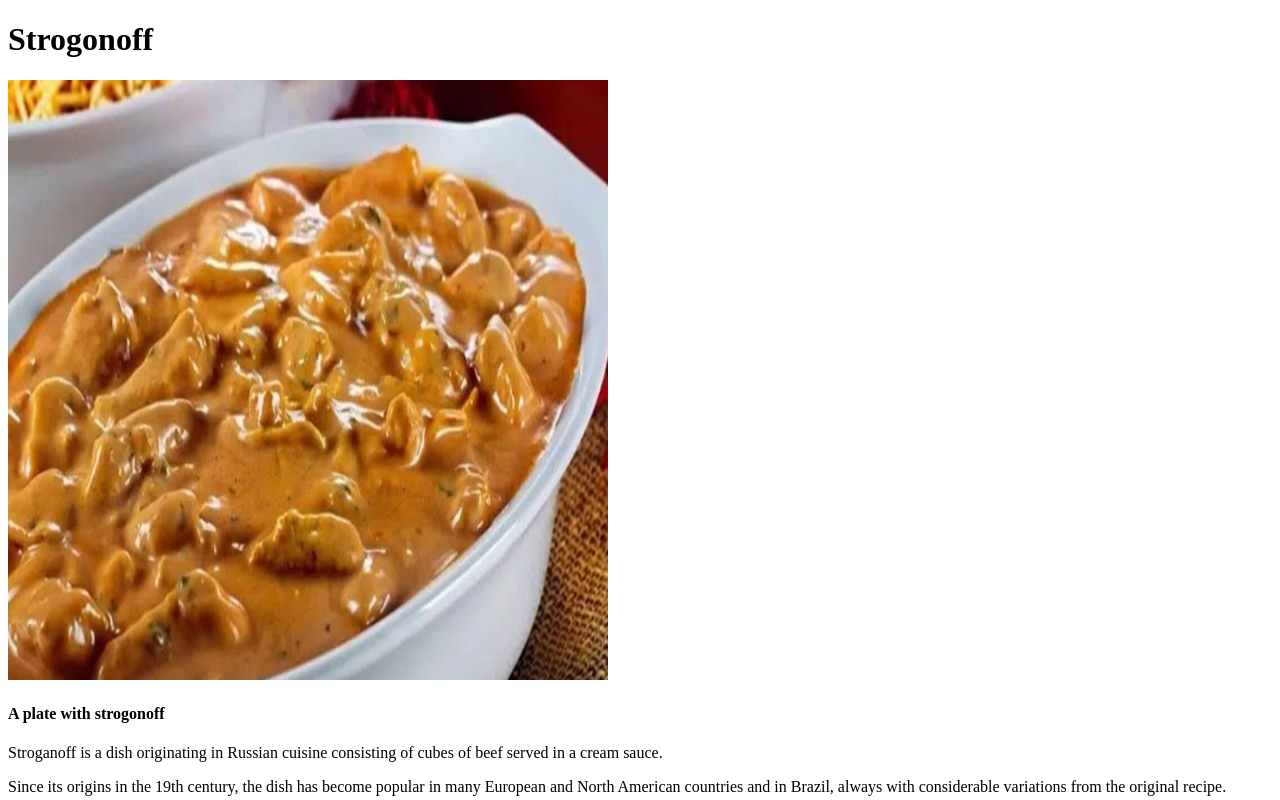
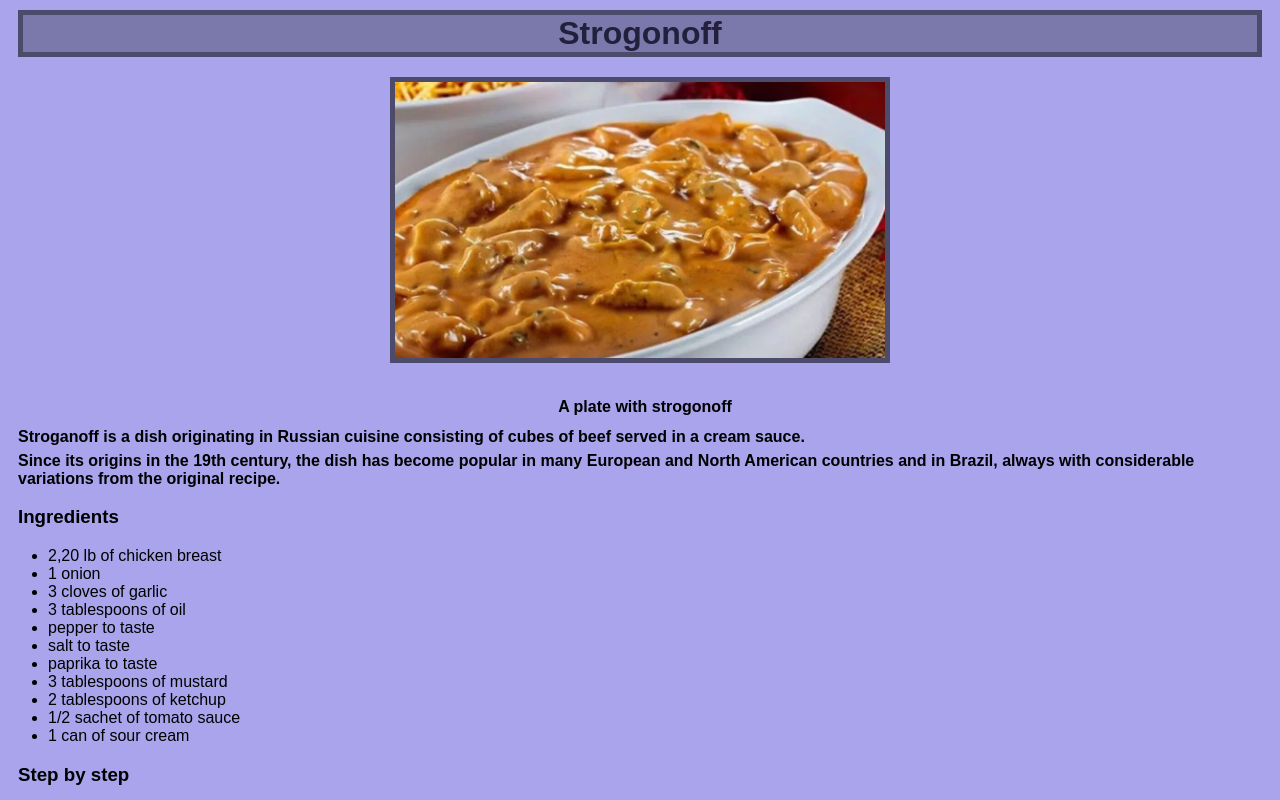
Before and after one commit to Beuuuh/Recipes, a plain HTML site: page recipes/strogonoff.html in a window 1280 px wide. Shown: the top 800 px of the page. Drawn offline with Linux system fonts and the light colour scheme.

Commit message:
i change the way i wrote the css file, also i have done the strogonoff css file

```diff
--- a/recipes/strogonoff.html
+++ b/recipes/strogonoff.html
@@ -4,19 +4,24 @@
     <meta charset="UTF-8">
     <meta http-equiv="X-UA-Compatible" content="IE=edge">
     <meta name="viewport" content="width=device-width, initial-scale=1.0">
+    <link rel="stylesheet" href="../recipes_css/strogonoff.css">
     <title>Recipe Web-site</title>
 </head>
 <body>
-    <h1>Strogonoff</h1>
+    <h1 class="title">Strogonoff</h1>
 
-    <img src="../img/strogonoff.jpg" alt="Strogonoff" height="600px" width="600px">
+    <div class="image">
+        <img src="../img/strogonoff.jpg" alt="Strogonoff" height="600px" width="600px">
+    </div>
 
-    <h4>A plate with strogonoff</h4>
+    <h4 class="desc">A plate with strogonoff</h4>
 
-    <p>Stroganoff is a dish originating in Russian cuisine consisting of cubes of beef served in a cream sauce.</p>
-    <p>Since its origins in the 19th century, the dish has become popular in many European and North American countries and in Brazil, always with considerable variations from the original recipe.</p>
+    <div class="paragraphs">
+        <p class="pfrst">Stroganoff is a dish originating in Russian cuisine consisting of cubes of beef served in a cream sauce.</p>
+        <p class="pscnd">Since its origins in the 19th century, the dish has become popular in many European and North American countries and in Brazil, always with considerable variations from the original recipe.</p>
+    </div>
 
-    <h3>Ingredients</h3>
+    <h3 class="ingredients">Ingredients</h3>
 
     <ul>
         <li>2,20 lb of chicken breast</li>
@@ -32,7 +37,7 @@
         <li>1 can of sour cream</li>
     </ul>
 
-    <h3>Step by step</h3>
+    <h3 class="steps">Step by step</h3>
 
     <ol>
         <li>Cut the chicken into cubes.</li>
--- a/recipes_css/strogonoff.css
+++ b/recipes_css/strogonoff.css
@@ -0,0 +1,54 @@
+* {
+    box-sizing: border-box;
+    font-family: Arial, Helvetica, sans-serif;
+}
+
+body {
+    background-color: #A9A4EB;
+}
+
+.title {
+    border: 5px solid #4D4B6B;
+    text-align: center;
+    background-color: #7B78AB;
+    color: #22203b;
+    margin: 10px;
+}
+
+.image {
+    text-align: center;
+}
+
+.image img {
+    border: 5px solid #4D4B6B;
+    margin: 10px;
+    width: 500px;
+    height: auto;
+}
+
+.desc {
+    margin-left: 10px;
+    text-align: center;
+}
+
+.paragraphs {
+    margin-left: 10px;
+    font-weight: bold;
+}
+
+.pfrst {
+    margin-top: -10px;
+    margin-bottom: -10px;
+}
+
+.ingredients {
+    margin-left: 10px;
+}
+
+.steps {
+    margin-left: 10px;
+}
+
+#end {
+    text-align: right;
+}
```
